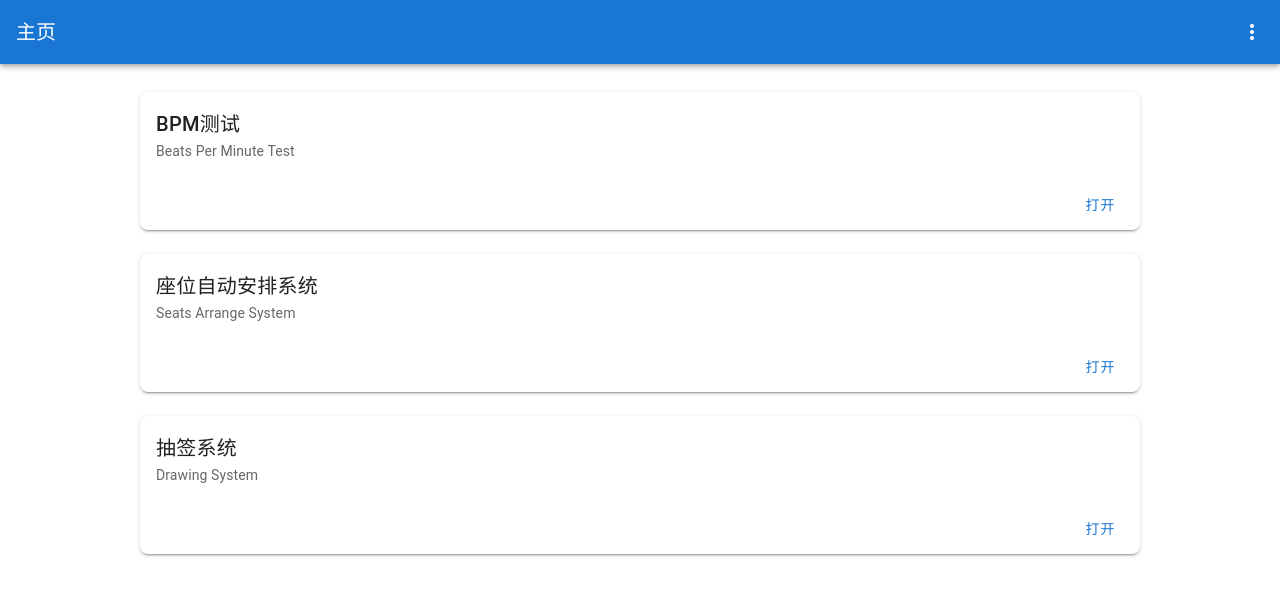
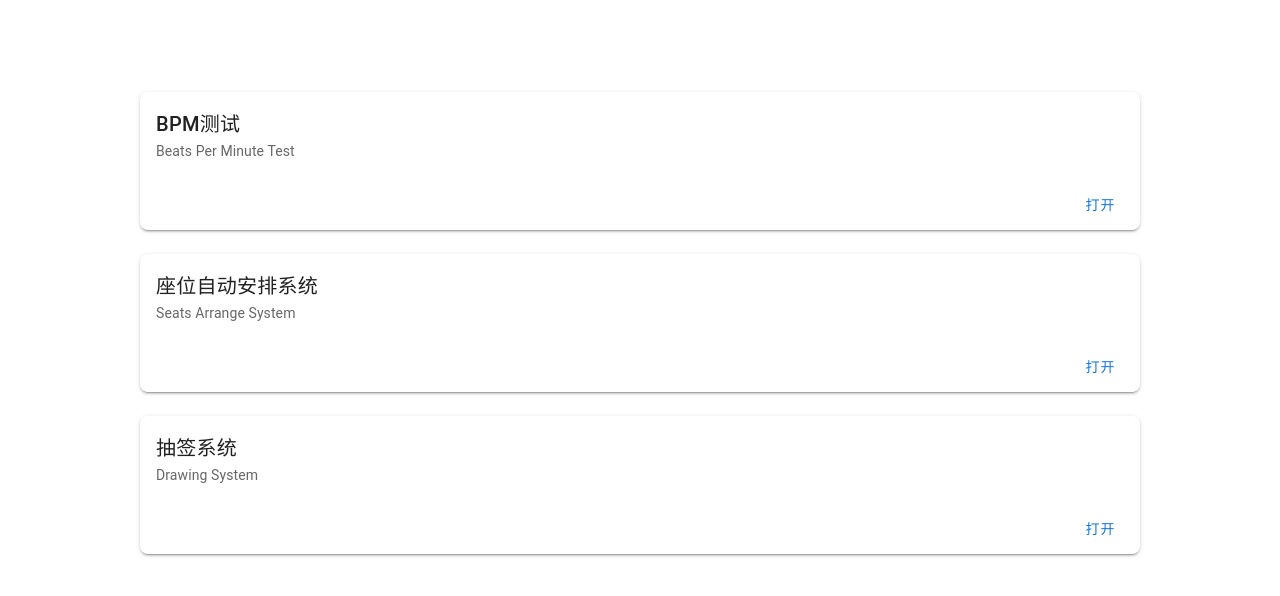
Before and after one commit to ButForget/HomePageButVue, a Vue app: page / in a window 1280 px wide. Shown: the top 596 px of the page. Built offline with nearby package versions, Linux system fonts and the light colour scheme; a web font is replaced by a local one.

Commit message:
Home finished

```diff
--- a/src/App.vue
+++ b/src/App.vue
@@ -1,27 +1,5 @@
 <template>
   <v-app>
-    <v-app-bar
-      app
-      color="primary"
-      dark
-      hide-on-scroll
-    >
-      <div class="d-flex align-center">
-        <v-toolbar-title>{{ toolbarTitle }}</v-toolbar-title>
-      </div>
-
-      <v-spacer></v-spacer>
-
-      <v-btn
-        href=""
-        target="_blank"
-        text
-        icon
-      >
-        <v-icon>mdi-dots-vertical</v-icon>
-      </v-btn>
-    </v-app-bar>
-
     <v-main>
       <router-view/>
     </v-main>
@@ -32,7 +10,6 @@
 export default {
   name: 'App',
   data: () => ({
-    toolbarTitle: '主页'
   }),
 };
 </script>
--- /dev/null
+++ b/src/components/AppBar.vue
@@ -0,0 +1,19 @@
+<template>
+  <v-app-bar app color="primary" dark hide-on-scroll>
+    <div class="d-flex align-center">
+      <v-toolbar-title>{{ title }}</v-toolbar-title>
+    </div>
+    <v-spacer></v-spacer>
+    <v-btn href="" target="_blank" text icon>
+      <v-icon>mdi-dots-vertical</v-icon>
+    </v-btn>
+  </v-app-bar>
+</template>
+
+<script>
+export default {
+  name: "AppBar",
+  data: () => ({}),
+  props: ["title"],
+};
+</script>
--- a/src/components/HomeCards.vue
+++ b/src/components/HomeCards.vue
@@ -2,7 +2,7 @@
   <v-container>
     <v-row class="mt-1">
       <v-col v-for="card in cards" :key="card.id" class="d-flex justify-center">
-        <v-card elevation="2" class="rounded-lg" width="1000px">
+        <v-card elevation="2" class="rounded-lg" style="width: 1000px">
           <v-card-title primary-title>
             {{ card.title }}
           </v-card-title>
@@ -10,7 +10,13 @@
             {{ card.subTitle }}
           </v-card-subtitle>
           <v-card-actions class="float-right">
-            <v-btn text color="primary" class="rounded-lg">打开</v-btn>
+            <v-btn
+              text
+              @click="openUrl(card.url)"
+              color="primary"
+              class="rounded-md"
+              >打开</v-btn
+            >
           </v-card-actions>
         </v-card>
       </v-col>
@@ -37,8 +43,13 @@ export default {
         title: "抽签系统",
         subTitle: "Drawing System",
         url: "Drawer",
-      }
+      },
     ],
   }),
-};
+  methods: {
+     openUrl(url) {
+        window.open('#/' + url,"_self")
+    }
+  }
+}
 </script>
--- a/src/router/index.js
+++ b/src/router/index.js
@@ -1,7 +1,7 @@
 import Vue from 'vue'
 import VueRouter from 'vue-router'
 import Home from '../views/Home.vue'
-
+import BPM from '../views/BPM.vue'
 Vue.use(VueRouter)
 
 const routes = [
@@ -9,6 +9,11 @@ const routes = [
     path: '/',
     name: 'Home',
     component: Home
+  },
+  {
+    path: '/BPM',
+    name: 'BPM',
+    component: BPM
   }
 ]
 
--- a/src/views/Home.vue
+++ b/src/views/Home.vue
@@ -1,13 +1,21 @@
 <template>
-  <HomeCards />
+  <v-app>
+    <AppBar title="主页"></AppBar>
+    <HomeCards></HomeCards>
+  </v-app>
 </template>
 
 <script>
-  import HomeCards from '../components/HomeCards'
-  export default {
-    name: 'Home',
-    components: {
-      HomeCards,
-    },
-  }
+import HomeCards from "../components/HomeCards";
+import AppBar from "../components/AppBar";
+export default {
+  name: "Home",
+  components: {
+    AppBar,
+    HomeCards,
+  },
+  data: () => ({
+
+  }),
+};
 </script>
--- a/vetur.config.js
+++ b/vetur.config.js
@@ -1,6 +1,7 @@
 module.exports = {
     settings: {
         "vetur.useWorkspaceDependencies": true,
-        "vetur.experimental.templateInterpolationService": true
+        "vetur.experimental.templateInterpolationService": true,
+        "vetur.ignoreProjectWarning": true
     },
 }
```
Also changed, not shown: src/views/BPM.vue (added).
